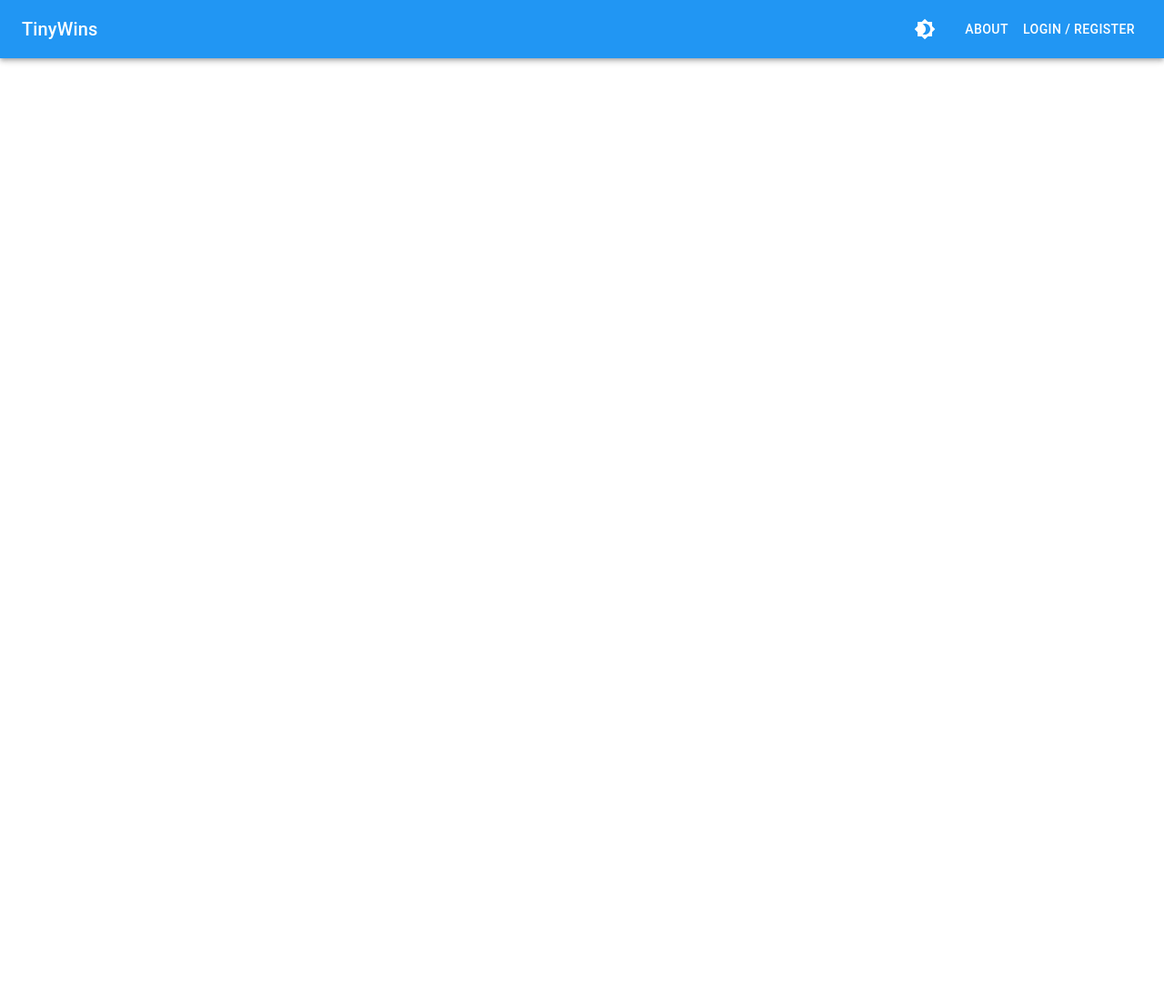
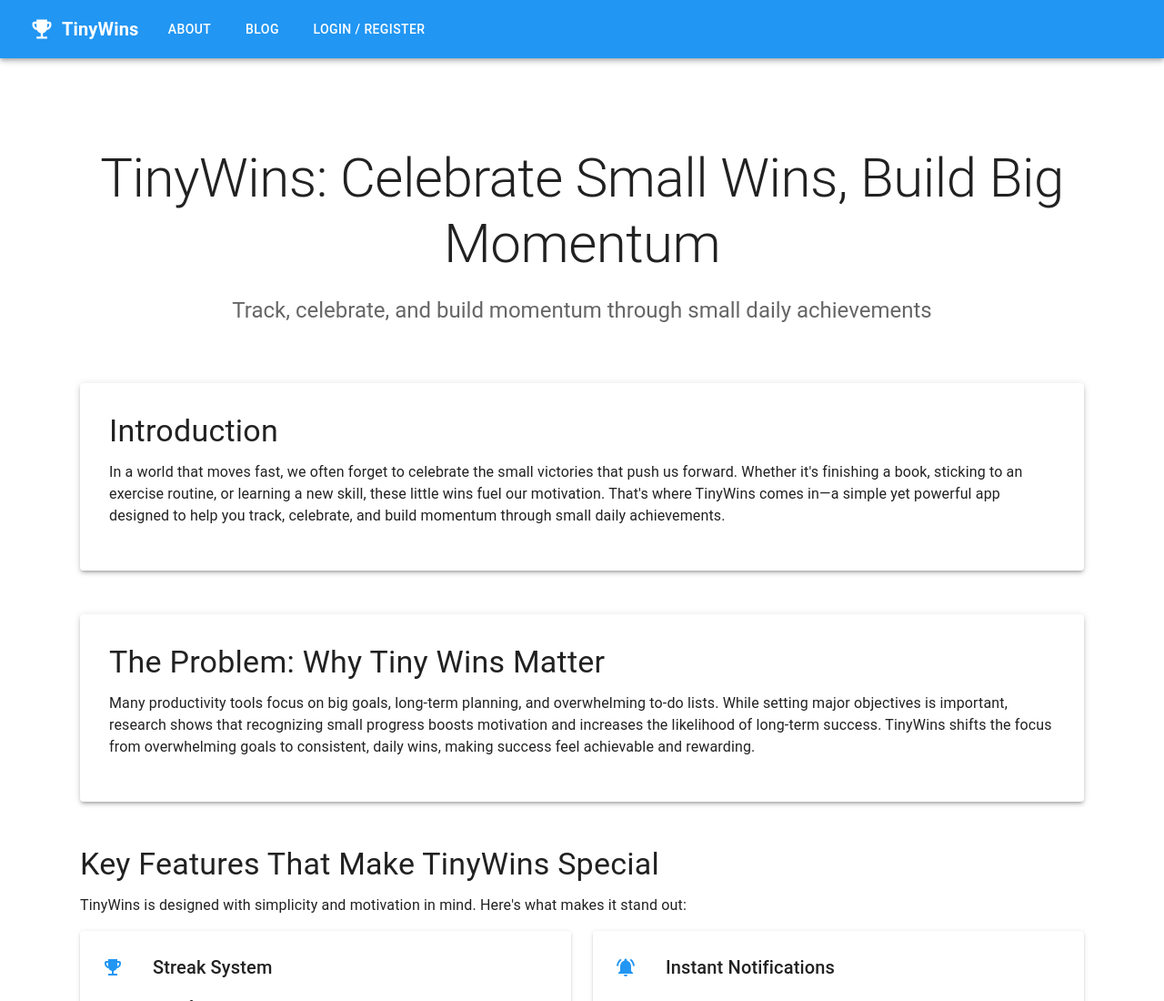
Before and after one commit to MohamedSaad00/TinyWins, a React (Create React App) app in the folder frontend/: page /blog in a window 1280 px wide. Shown: the top 1100 px of the page at 91% size. Before the commit the page ends 800 px from the top, so only its background shows below. Built offline with nearby package versions, Linux system fonts and the light colour scheme; no server answers.

Commit message:
Final Update

```diff
--- a/frontend/src/App.tsx
+++ b/frontend/src/App.tsx
@@ -12,6 +12,7 @@ import HomeLanding from './components/HomeLanding';
 import Leaderboard from './components/Leaderboard';
 import About from './components/About';
 import useAuth from './hooks/useAuth';
+import Blog from './components/Blog';
 
 const LandingPage: React.FC = () => {
   return (
@@ -203,22 +204,32 @@ const App: React.FC = () => {
         <div style={{ minHeight: '100vh', backgroundColor: theme.palette.background.default }}>
           <AppBar position="static">
             <Toolbar>
-              <Typography
-                variant="h6"
+              <Box sx={{ display: 'flex', alignItems: 'center', gap: 2 }}>
+                <IconButton
                   component={Link}
                   to="/"
-                style={{
-                  flexGrow: 1,
+                  color="inherit"
+                  sx={{
+                    display: 'flex',
+                    alignItems: 'center',
+                    gap: 1,
                     textDecoration: 'none',
-                  color: 'inherit',
-                  cursor: 'pointer'
+                    '&:hover': {
+                      textDecoration: 'none',
+                    }
                   }}
                 >
+                  <EmojiEvents sx={{ fontSize: 28 }} />
+                  <Typography variant="h6" component="span" sx={{ fontWeight: 'bold' }}>
                     TinyWins
                   </Typography>
-              <IconButton color="inherit" onClick={toggleTheme} sx={{ mr: 2 }}>
-                {darkMode ? <Brightness7 /> : <Brightness4 />}
                 </IconButton>
+                <Button component={Link} to="/about" color="inherit">
+                  About
+                </Button>
+                <Button component={Link} to="/blog" color="inherit">
+                  Blog
+                </Button>
                 {isAuthenticated ? (
                   <>
                     <Typography variant="body1" style={{ marginRight: '1rem' }}>
@@ -242,14 +253,12 @@ const App: React.FC = () => {
                   </>
                 ) : (
                   <>
-                  <Button color="inherit" component={Link} to="/about">
-                    About
-                  </Button>
                     <Button color="inherit" onClick={() => setAuthDialogOpen(true)}>
                       Login / Register
                     </Button>
                   </>
                 )}
+              </Box>
             </Toolbar>
           </AppBar>
 
@@ -297,6 +306,7 @@ const App: React.FC = () => {
                   }
                 />
                 <Route path="/about" element={<About />} />
+                <Route path="/blog" element={<Blog />} />
               </Routes>
             </Box>
           </Container>
--- /dev/null
+++ b/frontend/src/components/Blog.tsx
@@ -0,0 +1,172 @@
+import React from 'react';
+import {
+  Container,
+  Typography,
+  Box,
+  Paper,
+  Grid,
+  List,
+  ListItem,
+  ListItemIcon,
+  ListItemText,
+  Divider,
+  useTheme
+} from '@mui/material';
+import {
+  EmojiEvents,
+  NotificationsActive,
+  Refresh,
+  History,
+  Leaderboard,
+  Login,
+  Code,
+  Lightbulb,
+  DarkMode,
+  Share
+} from '@mui/icons-material';
+
+const Blog: React.FC = () => {
+  const theme = useTheme();
+
+  const features = [
+    { icon: <EmojiEvents />, title: 'Streak System', description: 'Earn badges for maintaining daily win streaks. Complete 7 days in a row? You get a weekly badge. Keep it up for a month? You\'re on fire! 🔥' },
+    { icon: <NotificationsActive />, title: 'Instant Notifications', description: 'Every time you hit a milestone, a pop-up congratulates you, reinforcing positive habits.' },
+    { icon: <Refresh />, title: 'Monthly Reset', description: 'At the start of each month, the scoreboard resets, giving you a fresh start to set new records.' },
+    { icon: <History />, title: 'History Page', description: 'A dedicated section to track past achievements and reflect on your progress.' },
+    { icon: <Leaderboard />, title: 'Leaderboard', description: 'A fun, competitive way to see how you rank among other users based on your streaks and achievements.' },
+    { icon: <Login />, title: 'No Login Required', description: 'Just open the app and start tracking. No unnecessary sign-ups or complicated setups!' }
+  ];
+
+  const futureFeatures = [
+    { icon: <EmojiEvents />, title: 'Customizable Achievements', description: 'Set your own milestones and earn personalized rewards.' },
+    { icon: <DarkMode />, title: 'Dark Mode', description: 'Because, let\'s be honest, everything looks cooler in dark mode. 😎' },
+    { icon: <Share />, title: 'Social Sharing', description: 'Share your progress with friends and inspire them to start their own TinyWins journey.' }
+  ];
+
+  return (
+    <Container maxWidth="lg" sx={{ py: 8 }}>
+      {/* Hero Section */}
+      <Box sx={{ mb: 8, textAlign: 'center' }}>
+        <Typography variant="h2" component="h1" gutterBottom>
+          TinyWins: Celebrate Small Wins, Build Big Momentum
+        </Typography>
+        <Typography variant="h5" color="text.secondary" paragraph>
+          Track, celebrate, and build momentum through small daily achievements
+        </Typography>
+      </Box>
+
+      {/* Introduction */}
+      <Paper elevation={3} sx={{ p: 4, mb: 6 }}>
+        <Typography variant="h4" gutterBottom>
+          Introduction
+        </Typography>
+        <Typography paragraph>
+          In a world that moves fast, we often forget to celebrate the small victories that push us forward. Whether it's finishing a book, sticking to an exercise routine, or learning a new skill, these little wins fuel our motivation. That's where TinyWins comes in—a simple yet powerful app designed to help you track, celebrate, and build momentum through small daily achievements.
+        </Typography>
+      </Paper>
+
+      {/* Problem Section */}
+      <Paper elevation={3} sx={{ p: 4, mb: 6 }}>
+        <Typography variant="h4" gutterBottom>
+          The Problem: Why Tiny Wins Matter
+        </Typography>
+        <Typography paragraph>
+          Many productivity tools focus on big goals, long-term planning, and overwhelming to-do lists. While setting major objectives is important, research shows that recognizing small progress boosts motivation and increases the likelihood of long-term success. TinyWins shifts the focus from overwhelming goals to consistent, daily wins, making success feel achievable and rewarding.
+        </Typography>
+      </Paper>
+
+      {/* Features Section */}
+      <Box sx={{ mb: 6 }}>
+        <Typography variant="h4" gutterBottom>
+          Key Features That Make TinyWins Special
+        </Typography>
+        <Typography paragraph>
+          TinyWins is designed with simplicity and motivation in mind. Here's what makes it stand out:
+        </Typography>
+        <Grid container spacing={3}>
+          {features.map((feature, index) => (
+            <Grid item xs={12} md={6} key={index}>
+              <Paper elevation={2} sx={{ p: 3, height: '100%' }}>
+                <Box sx={{ display: 'flex', alignItems: 'center', mb: 2 }}>
+                  <ListItemIcon sx={{ color: theme.palette.primary.main }}>
+                    {feature.icon}
+                  </ListItemIcon>
+                  <Typography variant="h6">{feature.title}</Typography>
+                </Box>
+                <Typography>{feature.description}</Typography>
+              </Paper>
+            </Grid>
+          ))}
+        </Grid>
+      </Box>
+
+      {/* Technical Section */}
+      <Paper elevation={3} sx={{ p: 4, mb: 6 }}>
+        <Typography variant="h4" gutterBottom>
+          Behind the Scenes: How TinyWins Was Built
+        </Typography>
+        <Typography paragraph>
+          TinyWins is powered by React (Frontend) and Flask (Backend), ensuring a smooth and fast experience. The backend handles data efficiently, while the frontend delivers a clean, user-friendly interface. The project was carefully structured to balance performance, simplicity, and functionality, making it easy to use without unnecessary complexity.
+        </Typography>
+      </Paper>
+
+      {/* Challenges Section */}
+      <Paper elevation={3} sx={{ p: 4, mb: 6 }}>
+        <Typography variant="h4" gutterBottom>
+          Challenges & Overcoming Them
+        </Typography>
+        <Typography paragraph>
+          Every project comes with challenges, and TinyWins was no different. One of the biggest hurdles was designing a system that keeps users engaged without feeling overwhelming. By prioritizing a clean UI and focusing on positive reinforcement through badges and streaks, TinyWins ensures that tracking progress is rewarding, not stressful.
+        </Typography>
+      </Paper>
+
+      {/* Future Section */}
+      <Box sx={{ mb: 6 }}>
+        <Typography variant="h4" gutterBottom>
+          The Future of TinyWins
+        </Typography>
+        <Typography paragraph>
+          This is just the beginning! Future updates may include:
+        </Typography>
+        <Grid container spacing={3}>
+          {futureFeatures.map((feature, index) => (
+            <Grid item xs={12} md={4} key={index}>
+              <Paper elevation={2} sx={{ p: 3, height: '100%' }}>
+                <Box sx={{ display: 'flex', alignItems: 'center', mb: 2 }}>
+                  <ListItemIcon sx={{ color: theme.palette.primary.main }}>
+                    {feature.icon}
+                  </ListItemIcon>
+                  <Typography variant="h6">{feature.title}</Typography>
+                </Box>
+                <Typography>{feature.description}</Typography>
+              </Paper>
+            </Grid>
+          ))}
+        </Grid>
+      </Box>
+
+      {/* Call to Action */}
+      <Paper
+        elevation={3}
+        sx={{
+          p: 4,
+          textAlign: 'center',
+          background: `linear-gradient(45deg, ${theme.palette.primary.main} 30%, ${theme.palette.primary.dark} 90%)`,
+          color: 'white'
+        }}
+      >
+        <Typography variant="h4" gutterBottom>
+          Start Your TinyWins Journey Today!
+        </Typography>
+        <Typography variant="h6" paragraph>
+          Tracking small wins has never been easier. Whether you're building a habit, learning a skill, or just looking for a motivation boost, TinyWins is here to help. Celebrate your progress, one step at a time.
+        </Typography>
+        <Typography variant="h5">
+          👉 Check out TinyWins now and start tracking your wins today!
+        </Typography>
+      </Paper>
+    </Container>
+  );
+};
+
+export default Blog;
```
Lines whose indentation alone changed are shown as unchanged.
